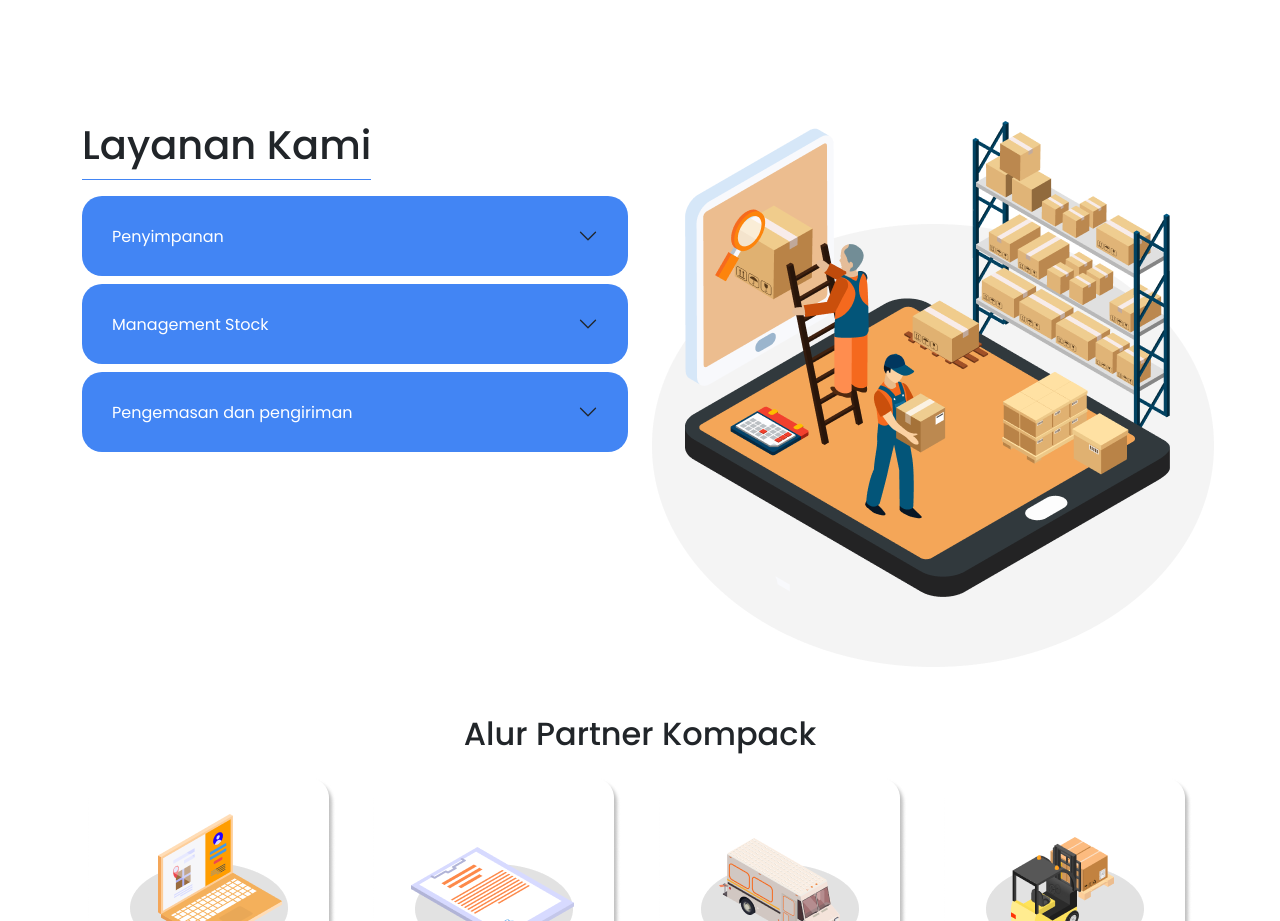
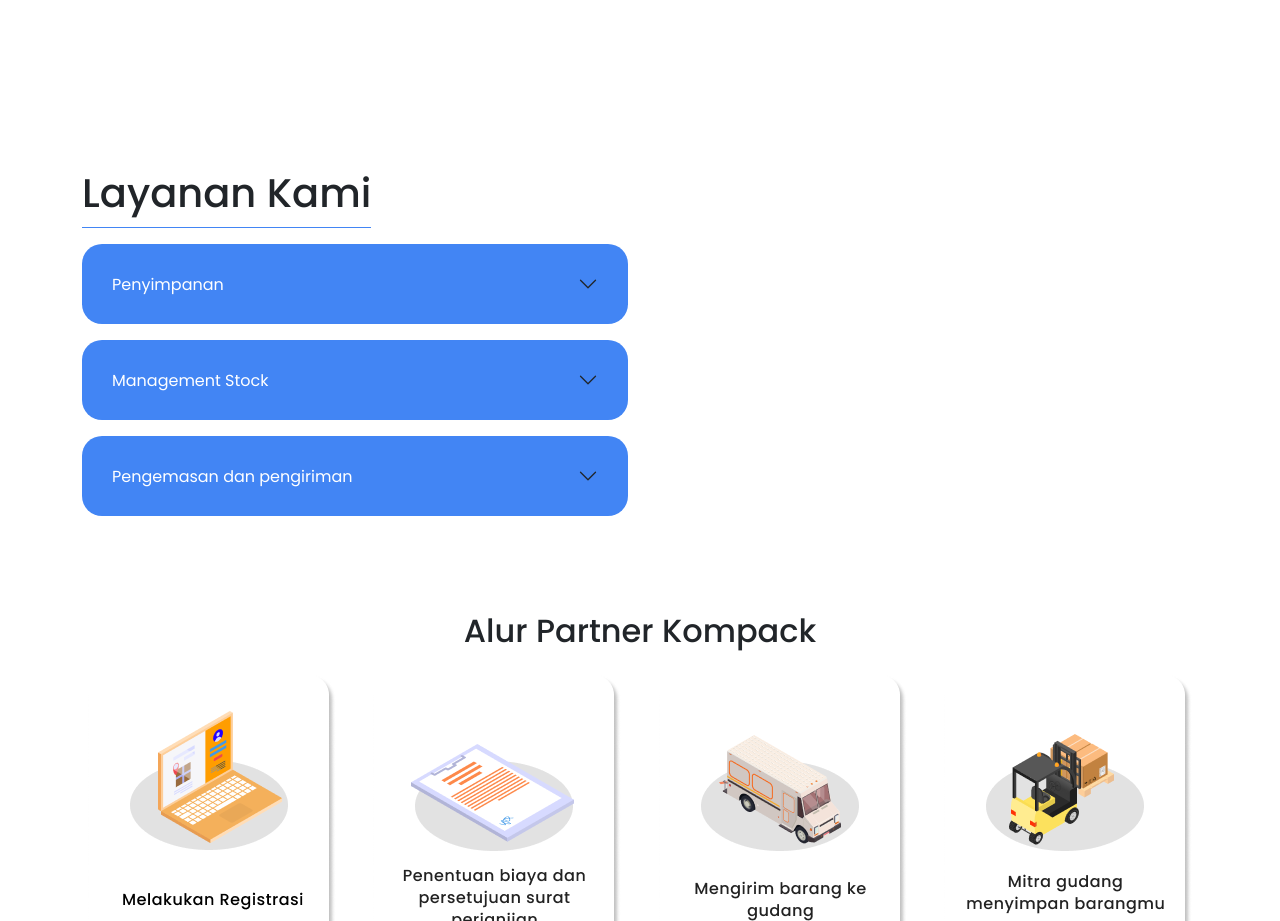
Before and after one commit to rizkiramadhanx/kompack-clone, a Nuxt app: page / in a window 1280 px wide. Shown: the part 3760-4681 px from the top of the page. Built offline with nearby package versions, Linux system fonts and the light colour scheme.

Commit message:
feat : service

```diff
--- a/components/index/ServiceSection.vue
+++ b/components/index/ServiceSection.vue
@@ -2,7 +2,7 @@
   <section class="service_section">
     <div class="container">
       <div class="row">
-        <div class="col-md-6 accordion_section">
+        <div class="col-md-6 accordion_section py-5">
           <h1 class="title_service">Layanan Kami</h1>
           <div
             class="accordion accordion-flush mt-3"
@@ -33,7 +33,7 @@
                 </div>
               </div>
             </div>
-            <div class="accordion-item mt-2 row-layanan">
+            <div class="accordion-item mt-3 row-layanan">
               <h2 class="accordion-header" id="flush-headingTwo">
                 <button
                   class="accordion-button collapsed button_service"
@@ -58,7 +58,7 @@
                 </div>
               </div>
             </div>
-            <div class="accordion-item mt-2 row-layanan">
+            <div class="accordion-item mt-3 row-layanan">
               <h2 class="accordion-header" id="flush-headingThree">
                 <button
                   class="accordion-button collapsed button_service"
@@ -85,8 +85,12 @@
             </div>
           </div>
         </div>
-        <div class="col-md-6">
-          <img src="~/assets/image/penyimpanan.png" alt="penyimpanan" />
+        <div class="col-md-6 d-none d-flex-lg justify-content-end">
+          <img
+            src="~/assets/image/penyimpanan.png"
+            class="img-service img-fluid"
+            alt="penyimpanan"
+          />
         </div>
       </div>
     </div>
@@ -129,7 +133,9 @@
   z-index: 100;
   border-style: none;
 }
-
+.img-service {
+  width: 90%;
+}
 .title_service {
   border-bottom: 1px solid #4285f4;
   display: block;
```
